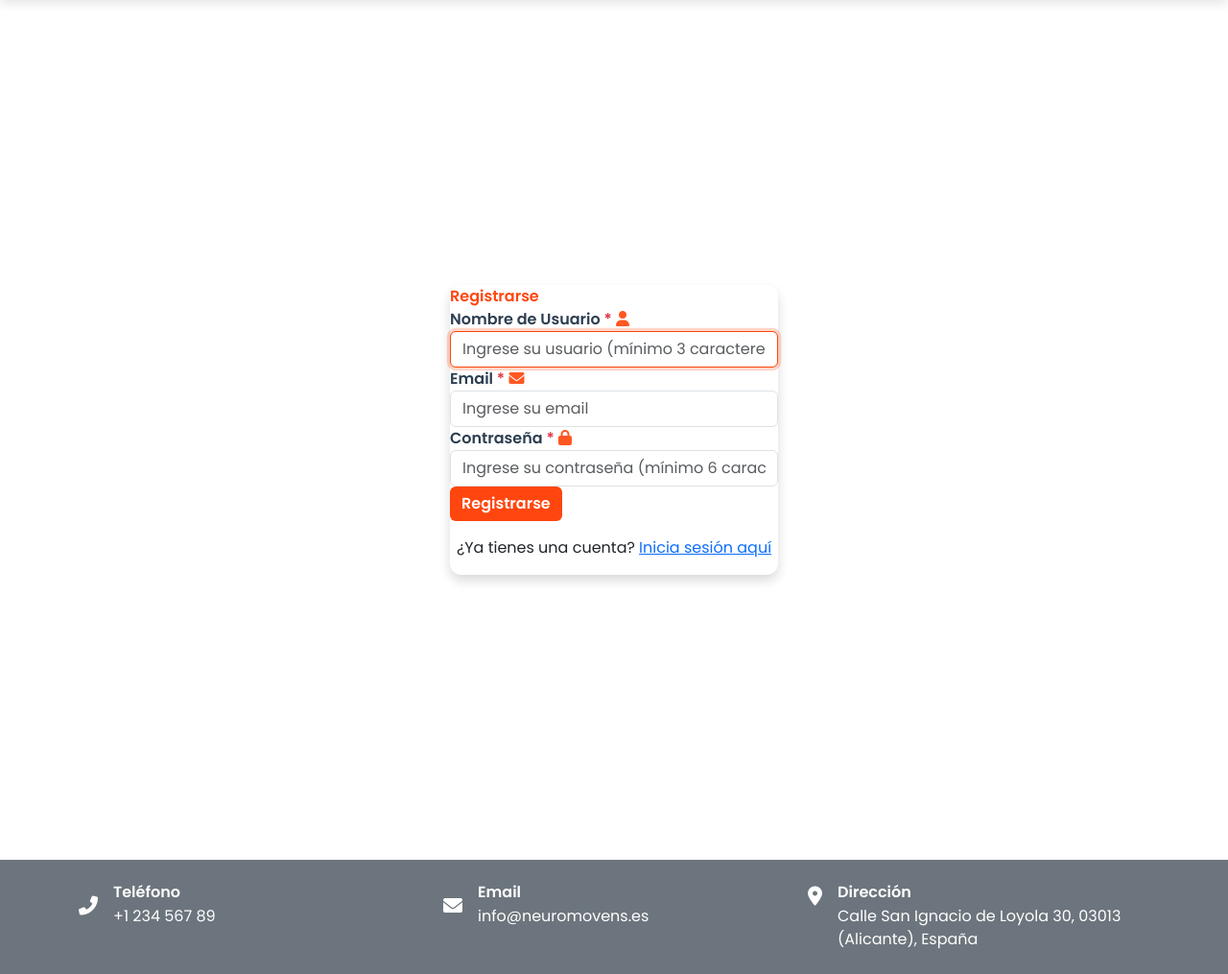
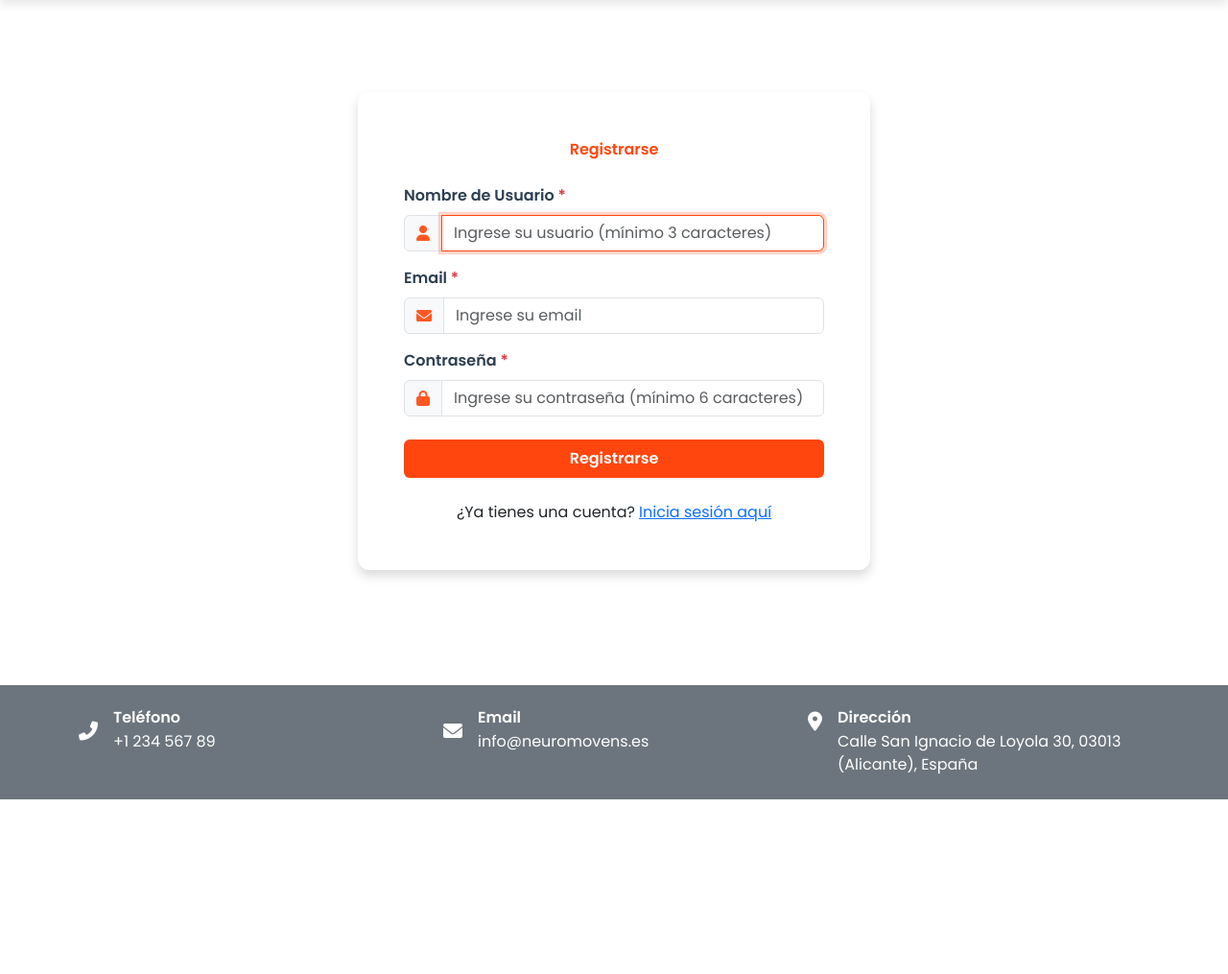
Before and after one commit to AdriRodri13/Neuromovens, a PHP site: page /assets/Vistas/registroUsuario.php in a window 1280 px wide. Shown: the part 197-1212 px from the top of the page at 96% size. After the commit the page ends 1030 px from the top, so only its background shows below. Run offline with PHP 8.4, Linux system fonts and the light colour scheme; some libraries are stand-ins or nearby versions.

Commit message:
Neuromovens 1.9.5b, pequeños detalles

```diff
--- a/www.neuromovens.com/assets/Vistas/registroUsuario.php
+++ b/www.neuromovens.com/assets/Vistas/registroUsuario.php
@@ -1,12 +1,15 @@
 <?php include '../Compartido/header.php';?>
 
-    <div class="d-flex flex-column flex-sm-row justify-content-center align-items-center vh-100 gap-4">
-        <div class="login-container">
-            <div class="login-header">Registrarse</div>
+    <div class="container py-4 py-md-5">
+        <div class="row justify-content-center">
+            <div class="col-12 col-md-10 col-lg-8 col-xl-6 mb-4">
+                <div class="login-container p-4 p-md-5 mx-auto">
+                    <div class="login-header mb-4 text-center">Registrarse</div>
 
                     <?php if(isset($_GET['error'])): ?>
-                <div class="alert alert-danger">
-                    <i class="fa-solid fa-exclamation-triangle"></i>
+                        <div class="alert alert-danger d-flex align-items-center">
+                            <i class="fa-solid fa-exclamation-triangle me-2"></i>
+                            <div>
                                 <?php
                                 switch($_GET['error']) {
                                     case 'campos_vacios':
@@ -35,53 +38,67 @@
                                 }
                                 ?>
                             </div>
+                        </div>
                     <?php endif; ?>
 
                     <form action="../Controlador/ControladorUsuario.php" method="post" id="registroForm">
                         <input type="hidden" name="accion" value="registro">
 
-                <div class="form-group">
-                    <label for="username">Nombre de Usuario <span class="text-danger">*</span></label>
+                        <div class="form-group mb-3">
+                            <label for="username" class="form-label">Nombre de Usuario <span class="text-danger">*</span></label>
+                            <div class="input-group">
+                            <span class="input-group-text">
                                 <i class="fa-solid fa-user"></i>
+                            </span>
                                 <input type="text" name="nombre_usuario" class="form-control" id="username"
                                        placeholder="Ingrese su usuario (mínimo 3 caracteres)"
                                        value="<?php echo isset($_GET['nombre']) ? htmlspecialchars($_GET['nombre']) : ''; ?>"
                                        required minlength="3">
+                            </div>
                             <div id="username-error" class="text-danger" style="display: none; font-size: 0.875em; margin-top: 5px;">
                                 El nombre debe tener al menos 3 caracteres
                             </div>
                         </div>
 
-                <div class="form-group">
-                    <label for="email">Email <span class="text-danger">*</span></label>
+                        <div class="form-group mb-3">
+                            <label for="email" class="form-label">Email <span class="text-danger">*</span></label>
+                            <div class="input-group">
+                            <span class="input-group-text">
                                 <i class="fa-solid fa-envelope"></i>
+                            </span>
                                 <input type="email" name="email" class="form-control" id="email"
                                        placeholder="Ingrese su email"
                                        value="<?php echo isset($_GET['email']) ? htmlspecialchars($_GET['email']) : ''; ?>"
                                        required>
+                            </div>
                             <div id="email-error" class="text-danger" style="display: none; font-size: 0.875em; margin-top: 5px;">
                                 Por favor, ingrese un email válido
                             </div>
                         </div>
 
-                <div class="form-group">
-                    <label for="password">Contraseña <span class="text-danger">*</span></label>
+                        <div class="form-group mb-4">
+                            <label for="password" class="form-label">Contraseña <span class="text-danger">*</span></label>
+                            <div class="input-group">
+                            <span class="input-group-text">
                                 <i class="fa-solid fa-lock"></i>
+                            </span>
                                 <input type="password" name="contra" class="form-control" id="password"
                                        placeholder="Ingrese su contraseña (mínimo 6 caracteres)"
                                        required minlength="6">
+                            </div>
                             <div id="password-error" class="text-danger" style="display: none; font-size: 0.875em; margin-top: 5px;">
                                 La contraseña debe tener al menos 6 caracteres
                             </div>
                         </div>
 
-                <button type="submit" class="btn btn-login" id="btn-registro">Registrarse</button>
+                        <button type="submit" class="btn btn-login w-100 py-2" id="btn-registro">Registrarse</button>
                     </form>
 
-            <div class="text-center mt-3">
-                <p>¿Ya tienes una cuenta? <a href="IniciarSesion.php" class="text-primary">Inicia sesión aquí</a></p>
+                    <div class="text-center mt-4">
+                        <p class="mb-0">¿Ya tienes una cuenta? <a href="IniciarSesion.php" class="text-primary">Inicia sesión aquí</a></p>
                     </div>
-
+                </div>
+            </div>
         </div>
     </div>
 
@@ -221,17 +238,5 @@
         });
     </script>
 
-    <style>
-        /* Estilos adicionales */
-        .form-control.is-invalid {
-            border-color: #dc3545;
-            box-shadow: 0 0 0 0.2rem rgba(220, 53, 69, 0.25);
-        }
-
-        .form-control.is-valid {
-            border-color: #28a745;
-            box-shadow: 0 0 0 0.2rem rgba(40, 167, 69, 0.25);
-        }
-    </style>
 
 <?php include '../Compartido/footer.php'; ?>
--- a/www.neuromovens.com/assets/css/style.css
+++ b/www.neuromovens.com/assets/css/style.css
@@ -348,6 +348,10 @@ nav a.active {
     color: var(--color-suave);
 }
 
+.form-control{
+    font-size: .7rem;
+}
+
 .form-control:focus {
     border-color: var(--color-principal);
     box-shadow: 0 0 0 0.2rem rgba(255, 87, 34, 0.25);
@@ -417,6 +421,16 @@ nav a.active {
 
 .alert-success i {
     color: #28a745;
+}
+
+.form-control.is-invalid {
+    border-color: #dc3545;
+    box-shadow: 0 0 0 0.2rem rgba(220, 53, 69, 0.25);
+}
+
+.form-control.is-valid {
+    border-color: #28a745;
+    box-shadow: 0 0 0 0.2rem rgba(40, 167, 69, 0.25);
 }
 
 /* Media Queries - Tablet (768px y arriba) */
@@ -513,6 +527,10 @@ nav a.active {
     .section-content img:hover {
         transform: scale(1.08);
     }
+
+    .form-control{
+        font-size: 1rem;
+    }
 }
 
 /* Media Queries - Large Desktop (1200px y arriba) */
@@ -538,4 +556,8 @@ nav a.active {
     .login-container:hover {
         box-shadow: 0 15px 35px rgba(0, 0, 0, 0.2);
     }
+
+    .form-control{
+        font-size: 1rem;
+    }
 }
```
Also changed, not shown: www.neuromovens.com/assets/Vistas/iniciarSesion.php (+31 -15 lines), www.neuromovens.com/assets/Vistas/investigacion.php (+6 -3 lines), www.neuromovens.com/assets/Vistas/productos.php (+7 -5 lines). Lines whose indentation alone changed are shown as unchanged.
